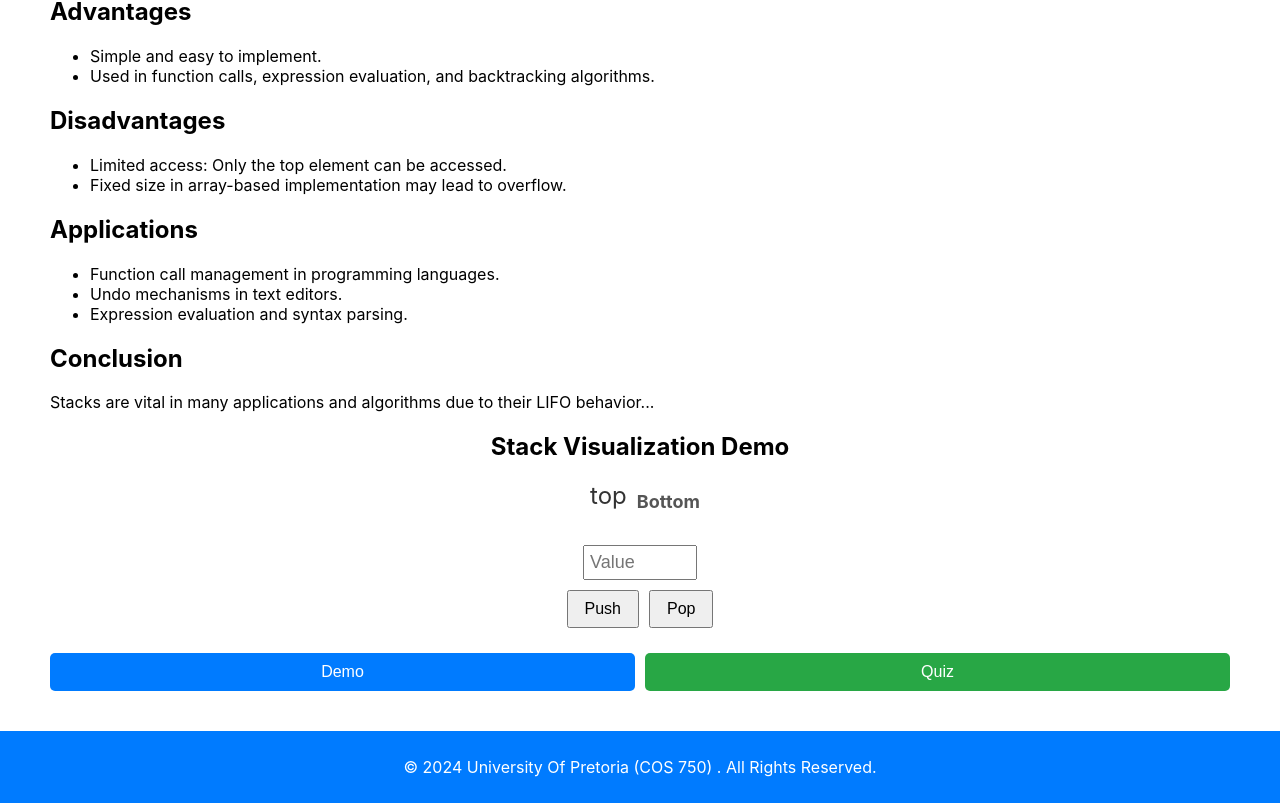
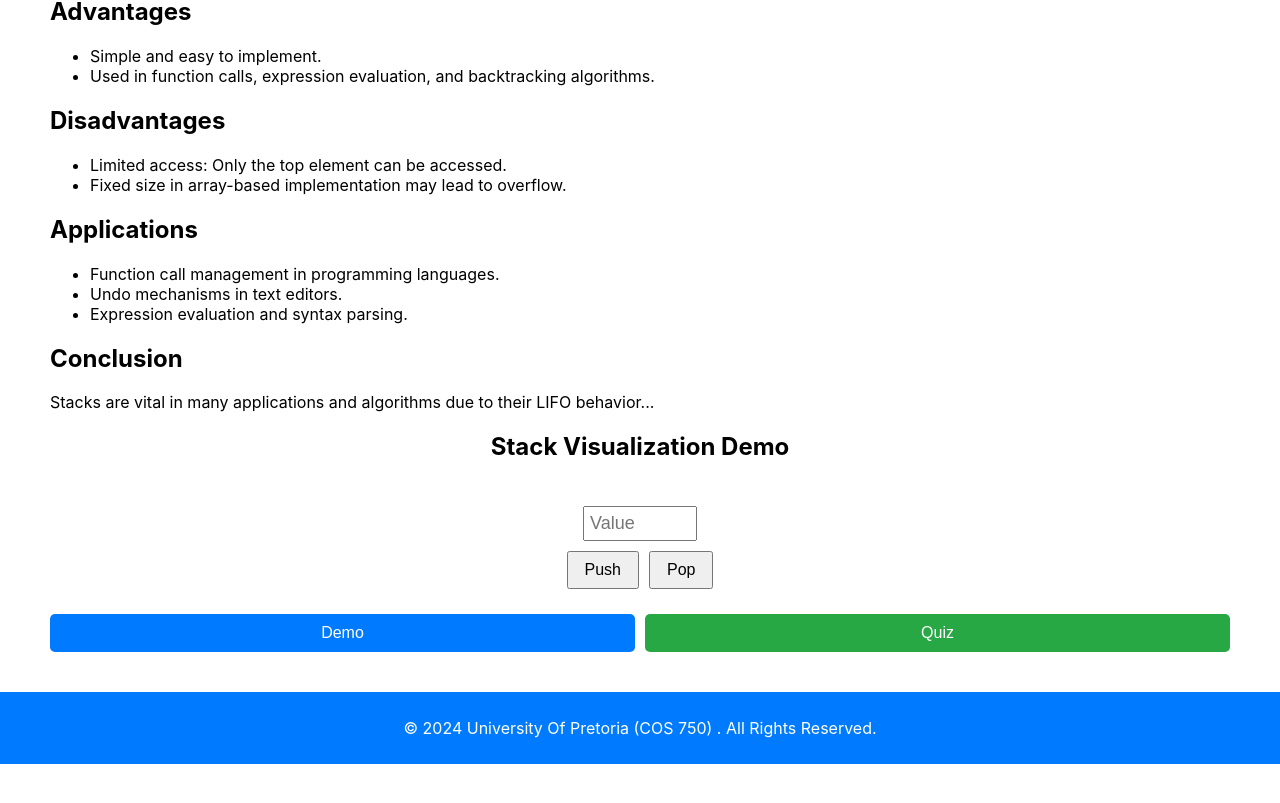
Before and after one commit to Jacob-Mahloko/linear-data-structures, a React (Create React App) app: page /stack in a window 1280 px wide. Shown: the part 669-1472 px from the top of the page. After the commit the page ends 1433 px from the top, so only its background shows below. Built offline with nearby package versions, Linux system fonts and the light colour scheme.

Commit message:
Flip stack display order

```diff
--- a/src/components/visualisers/StackVisualiser.js
+++ b/src/components/visualisers/StackVisualiser.js
@@ -22,10 +22,10 @@ const StackVisualizer = () => {
     }
 
     // Start the animation for the top element
-    setAnimatingIndex(stack.length - 1);
+    setAnimatingIndex(0);
     setTimeout(() => {
       const newStack = [...stack];
-      newStack.pop(); // Remove the top element
+      newStack.pop();
       setStack(newStack);
       setAnimatingIndex(null); // Reset animation index
     }, 500); // Delay for animation
@@ -35,18 +35,19 @@ const StackVisualizer = () => {
     <div className="stack-container">
       <h2>Stack Visualization Demo</h2>
       <div className="stack-visualization">
-        <div className="arrow" style={{ marginTop: `${(stack.length * 65) + 10}px` }}>top</div> {/* Dynamic position */}
         <div className="stack">
-          {stack.map((item, idx) => (
+          {stack.slice().reverse().map((item, idx) => (
+            <div className='stack-wrapper'>
+              {idx === 0 && <div className='top-indicator'>{"Top >"}</div>}
               <div
                 key={idx}
                 className={`stack-item ${animatingIndex === idx ? 'animating' : ''}`}
               >
                 {item}
               </div>
+            </div>
           ))}
         </div>
-        <div className="bottom-indicator">Bottom</div> {/* Indicator for the bottom of the stack */}
       </div>
 
       <div className="controls">
--- a/src/styles/StackVisualizer.css
+++ b/src/styles/StackVisualizer.css
@@ -40,9 +40,15 @@
     transform: translateY(-10px); /* Shift the item up */
   }
 
-  .bottom-indicator {
-    margin-top: 10px;
-    font-size: 18px;
-    font-weight: bold;
-    color: #555;
+  .stack-wrapper {
+    display: flex;
+    flex-direction: row;
+    align-items: center;
+    justify-content: center;
+    width: 200px;
   }
+
+  .top-indicator {
+    position: absolute;
+    left: 0px;
+  }
```
Lines whose indentation alone changed are shown as unchanged.
